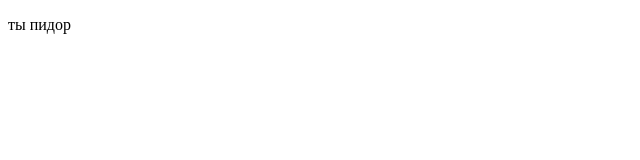
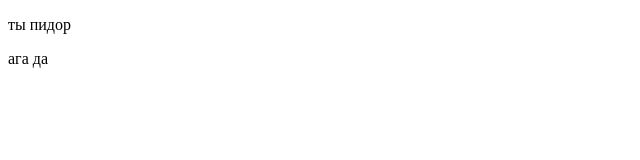
Before and after one commit to porn-lev-online/porn-lev-online.github.io, a plain HTML site: page index.html in a window 1280 px wide. Shown: the full height of the page, 0-640 px from the left. Drawn offline with Linux system fonts and the light colour scheme.

Commit message:
ты пидор

```diff
--- a/index.html
+++ b/index.html
@@ -6,5 +6,6 @@
 </head>
 <body>
 <p>ты пидор</p>
+<p>ага да</p>
 </body>
 </html>
```
